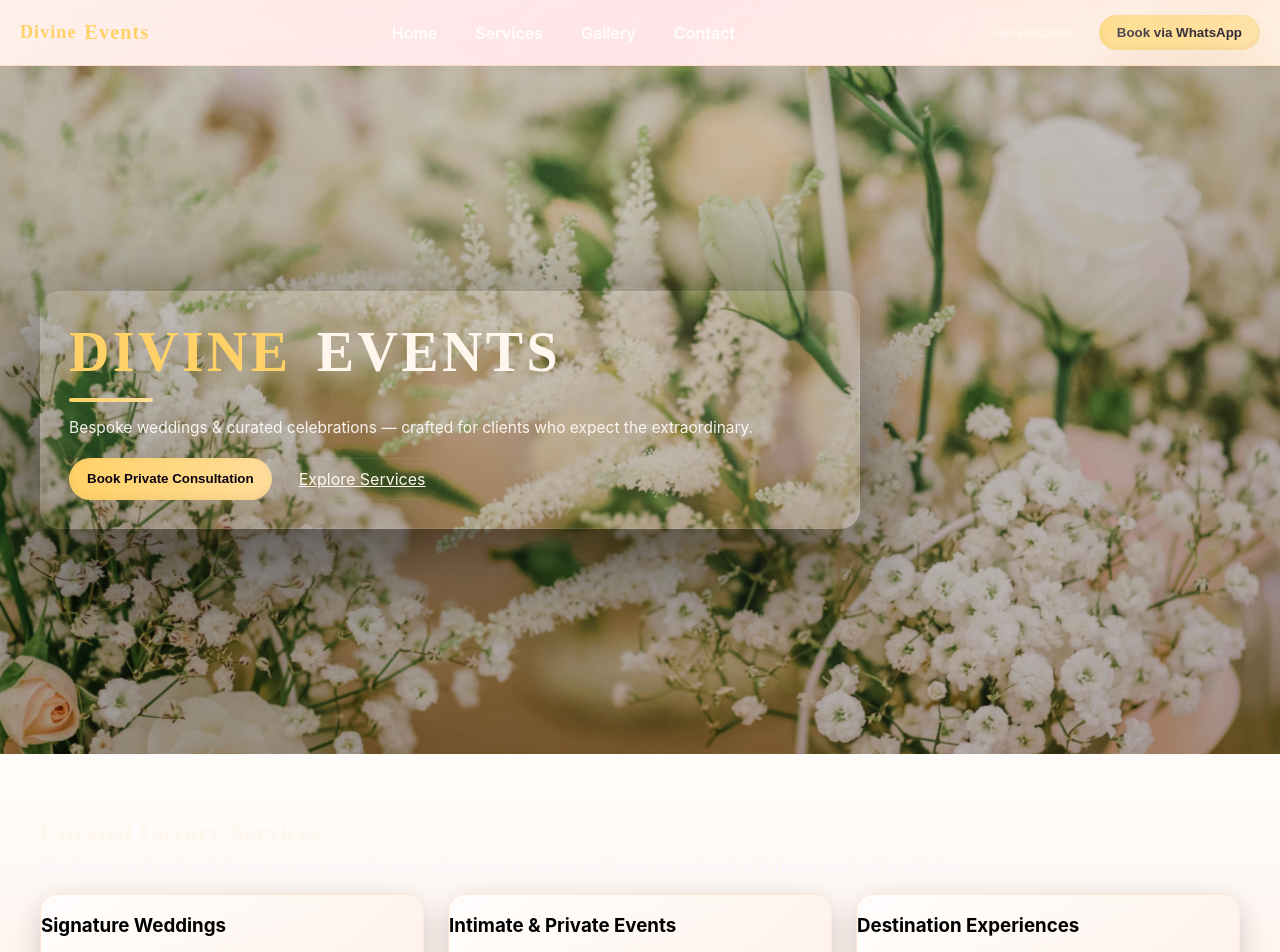
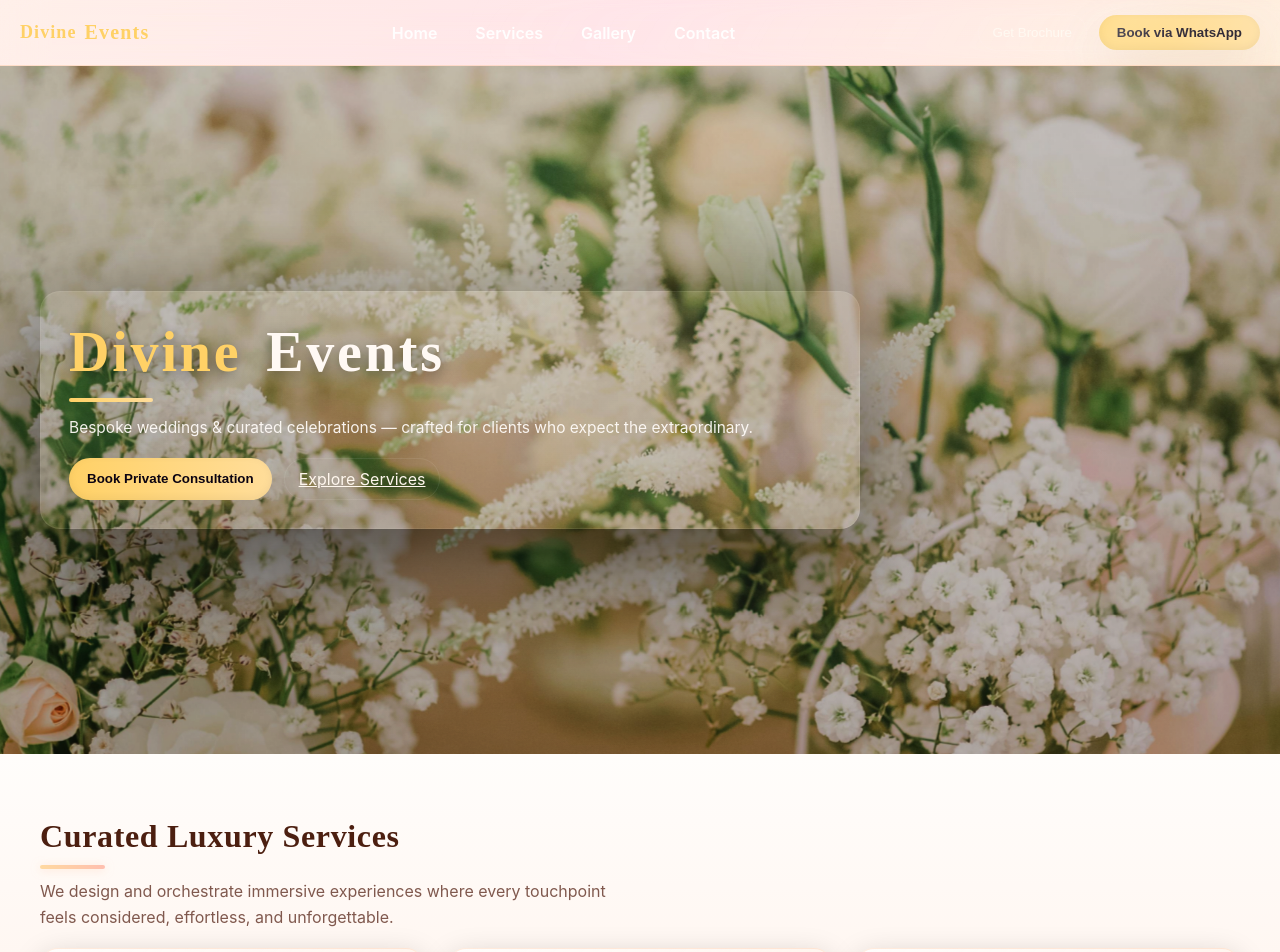
Before and after one commit to HemantSonare/DivineEventsApp, a Next.js app: page / in a window 1280 px wide. Shown: the top 952 px of the page. Built offline with nearby package versions, Linux system fonts and the light colour scheme.

Commit message:
Update globals.css

```diff
--- a/styles/globals.css
+++ b/styles/globals.css
@@ -276,7 +276,15 @@ body {
 }
 
 /* brand */
-.brand{ font-family: "Playfair Display", serif; font-size:44px; margin:0; color:var(--ivory); letter-spacing:0.06em; text-transform:uppercase; }
+.brand {
+  font-family: "Playfair Display", serif;
+  font-size: 54px;
+  margin: 0;
+  color: #fff9f4;
+  letter-spacing: 0.05em;
+  font-weight: 700;
+  text-shadow: 0 4px 14px rgba(0,0,0,0.45);
+}
 .brand .serif{ color:var(--gold-1); margin-right:8px; }
 
 /* gold line */
@@ -309,8 +317,36 @@ body {
 }
 
 
-.section-title{ font-family:"Playfair Display", serif; font-size:26px; margin:0 0 8px; color:var(--ivory); }
-.section-sub{ margin:0 0 18px; color: rgba(250,245,255,0.78); }
+.section-title {
+  font-family: "Playfair Display", serif;
+  font-size: 32px;
+  font-weight: 600;
+  color: #4C1F10; /* deep warm brown gold */
+  letter-spacing: 0.02em;
+  margin: 0;
+  position: relative;
+  padding-bottom: 10px;
+}
+
+.section-title::after {
+  content: "";
+  display: block;
+  width: 65px;
+  height: 4px;
+  border-radius: 999px;
+  margin-top: 10px;
+  background: linear-gradient(90deg, #FFD9A0, #FFBFAF);
+  box-shadow: 0 1px 8px rgba(255, 210, 180, 0.55);
+}
+
+.section-sub {
+  margin: 0 0 18px;
+  color: #80594E;
+  font-size: 16px;
+  line-height: 1.6;
+  max-width: 600px;
+}
+
 
 /* cards grid */
 .cards-grid {
```
